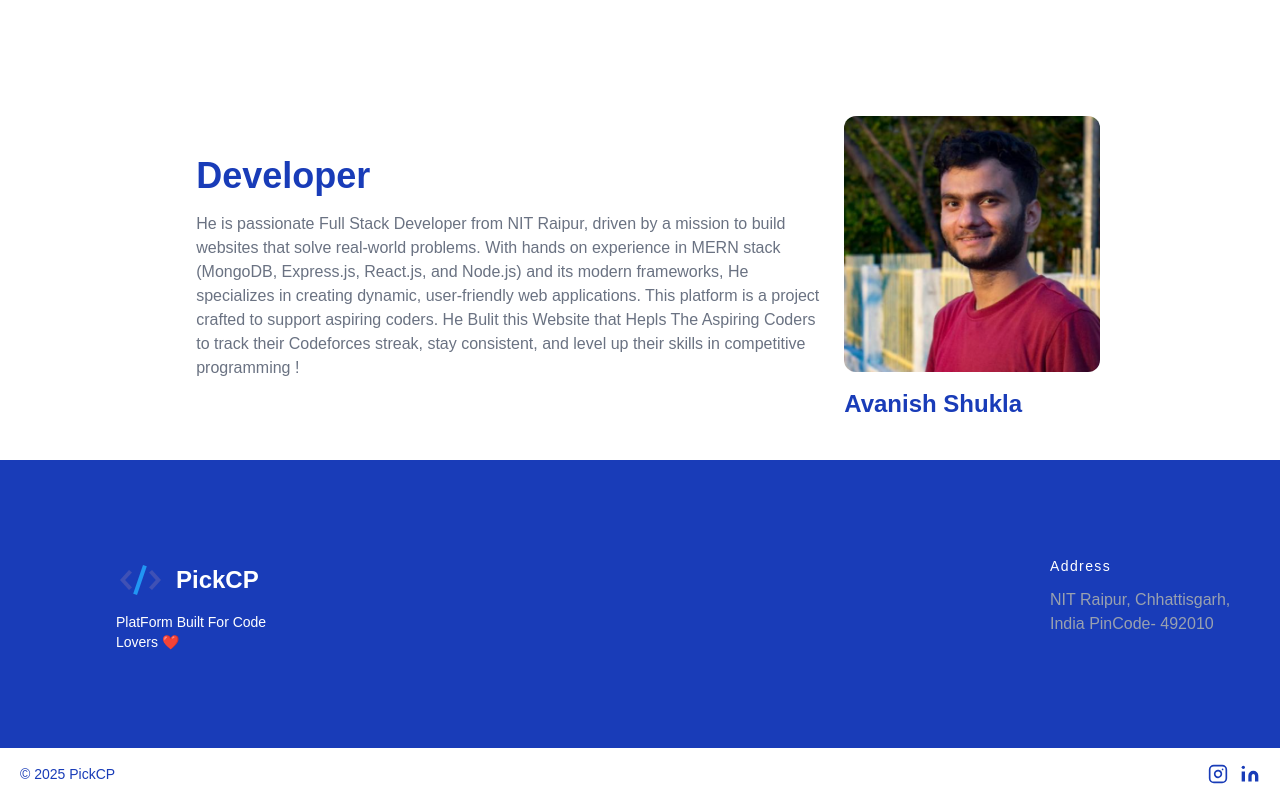
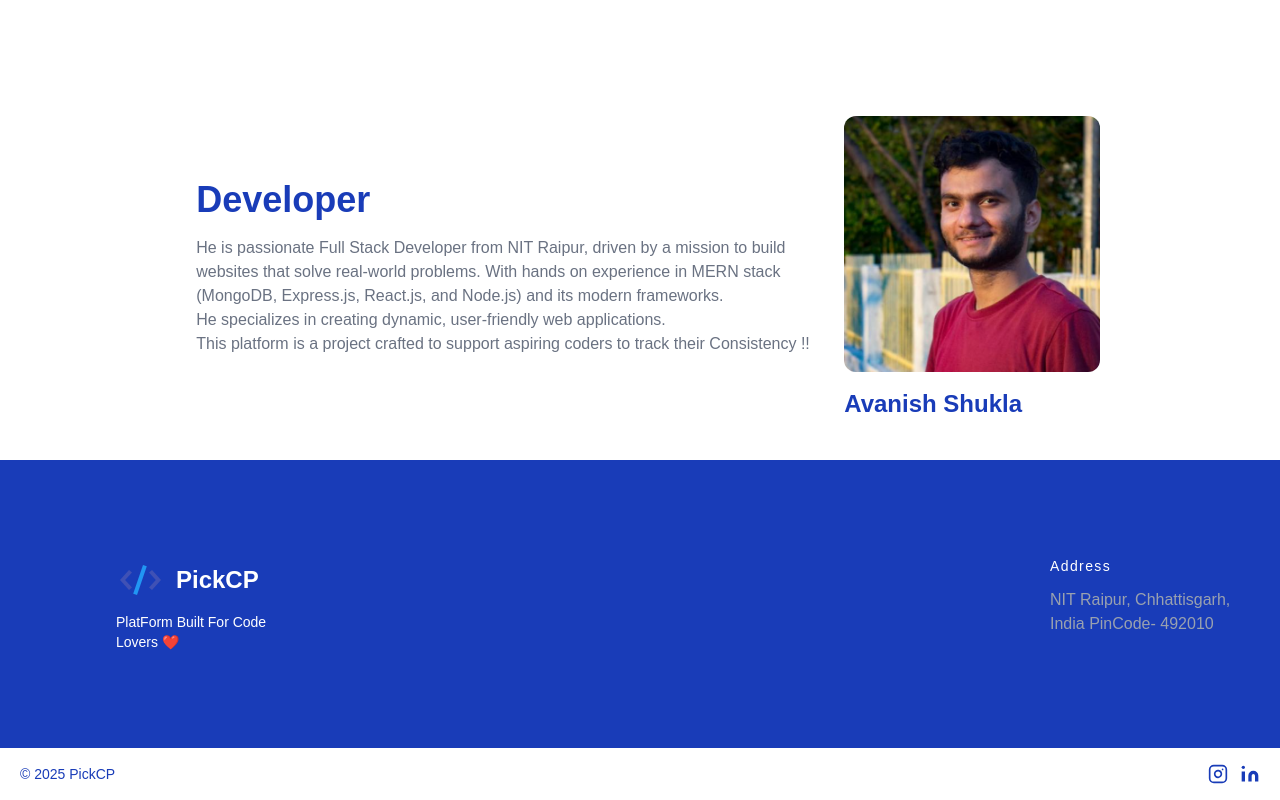
Before and after one commit to AvanishShukla20/pickCP_POTD_Client, a React (Vite) app: page / in a window 1280 px wide. Shown: the part 1428-2228 px from the top of the page. Built offline with nearby package versions, Linux system fonts and the light colour scheme; no server answers.

Commit message:
desc developer changed

```diff
--- a/src/components/Team.jsx
+++ b/src/components/Team.jsx
@@ -11,8 +11,8 @@ export default function Team() {
             </h1>
             <p className="max-w-2xl mt-4 text-gray-500 ">
               He is passionate Full Stack Developer from NIT Raipur, driven by a mission to build websites that solve real-world problems.
-              With hands on experience in  MERN stack (MongoDB, Express.js, React.js, and Node.js) and its modern frameworks, He specializes in creating dynamic, user-friendly web applications.
-              This platform is a project crafted to support aspiring coders. He Bulit this Website that Hepls The Aspiring Coders to track their Codeforces streak, stay consistent, and level up their skills in competitive programming !
+              With hands on experience in  MERN stack (MongoDB, Express.js, React.js, and Node.js) and its modern frameworks. <br /> He specializes in creating dynamic, user-friendly web applications.
+              <br />This platform is a project crafted to support aspiring coders to track their Consistency !!
             </p>
           </div>
 
```
